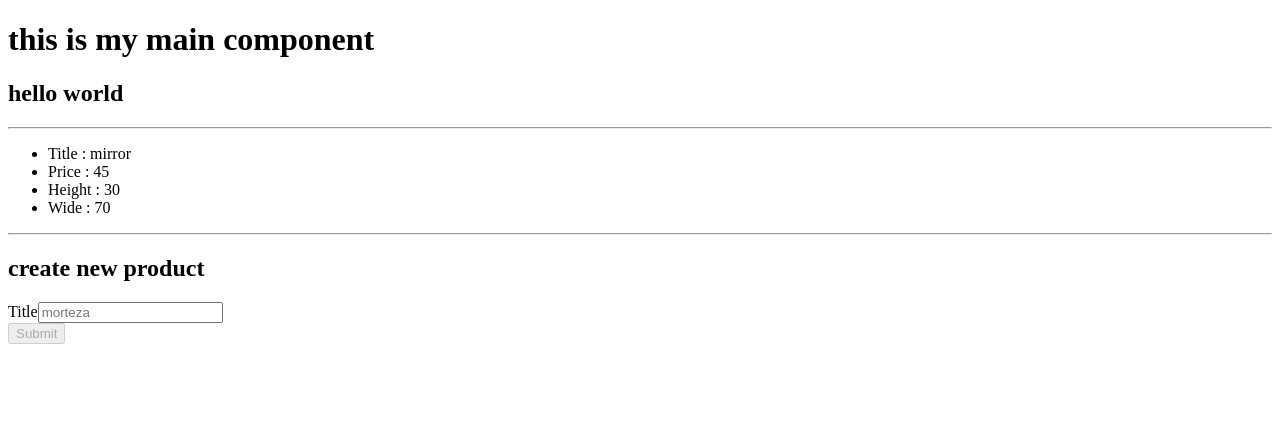
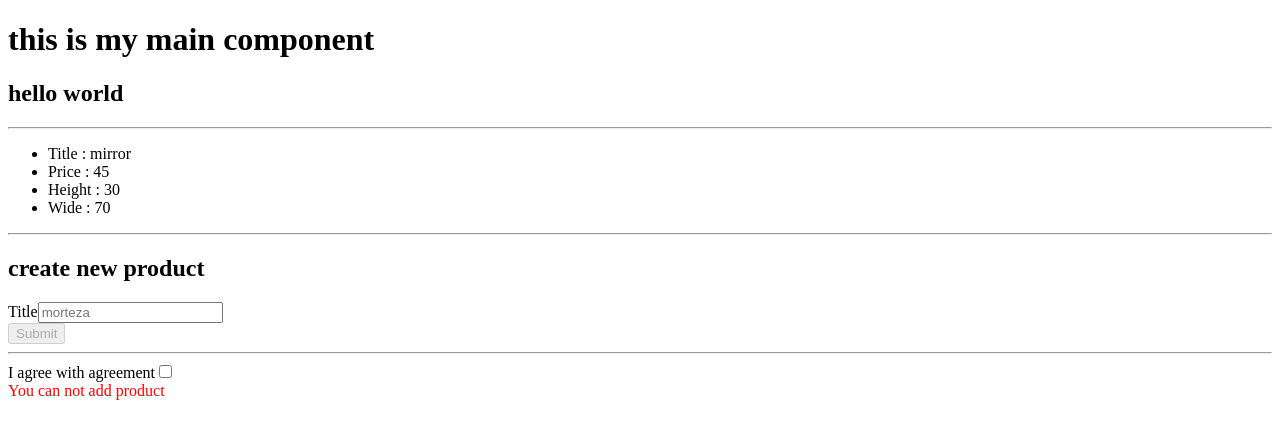
Before and after one commit to MortezaSoltanpour/AngularPlayGround, an Angular app: page / in a window 1280 px wide. Shown: the top 438 px of the page. Built offline with nearby package versions, Linux system fonts and the light colour scheme.

Commit message:
use checkbox and ngIf

```diff
--- a/src/app/components/product-create/product-create.component.html
+++ b/src/app/components/product-create/product-create.component.html
@@ -7,4 +7,16 @@
     id="title"
   />
   <div><button [disabled]="isDisabled">Submit</button></div>
+  <hr />
+  <label style="cursor: pointer" for="agreement">I agree with agreement</label>
+  <input
+    (change)="handleAgreementChanged($event)"
+    type="checkbox"
+    id="agreement"
+    name="agreement"
+  />
+  <div *ngIf="isAgreementChecked" style="color: green">You can add product</div>
+  <div *ngIf="!isAgreementChecked" style="color: red">
+    You can not add product
+  </div>
 </form>
--- a/src/app/components/product-create/product-create.component.ts
+++ b/src/app/components/product-create/product-create.component.ts
@@ -1,17 +1,24 @@
+import { NgIf } from '@angular/common';
 import { Component } from '@angular/core';
 
 @Component({
   selector: 'app-product-create',
-  imports: [],
+  imports: [NgIf],
   templateUrl: './product-create.component.html',
   styleUrl: './product-create.component.css',
 })
 export class ProductCreateComponent {
   isDisabled: boolean = true;
+  isAgreementChecked: boolean = false;
 
   handleChangeTitle(event: KeyboardEvent) {
     const input = event.target as HTMLInputElement;
     this.isDisabled = input.value.trim() !== 'morteza';
     console.log(input.value);
   }
+
+  handleAgreementChanged(e: Event) {
+    const input = e.target as HTMLInputElement;
+    this.isAgreementChecked = input.checked;
+  }
 }
```
